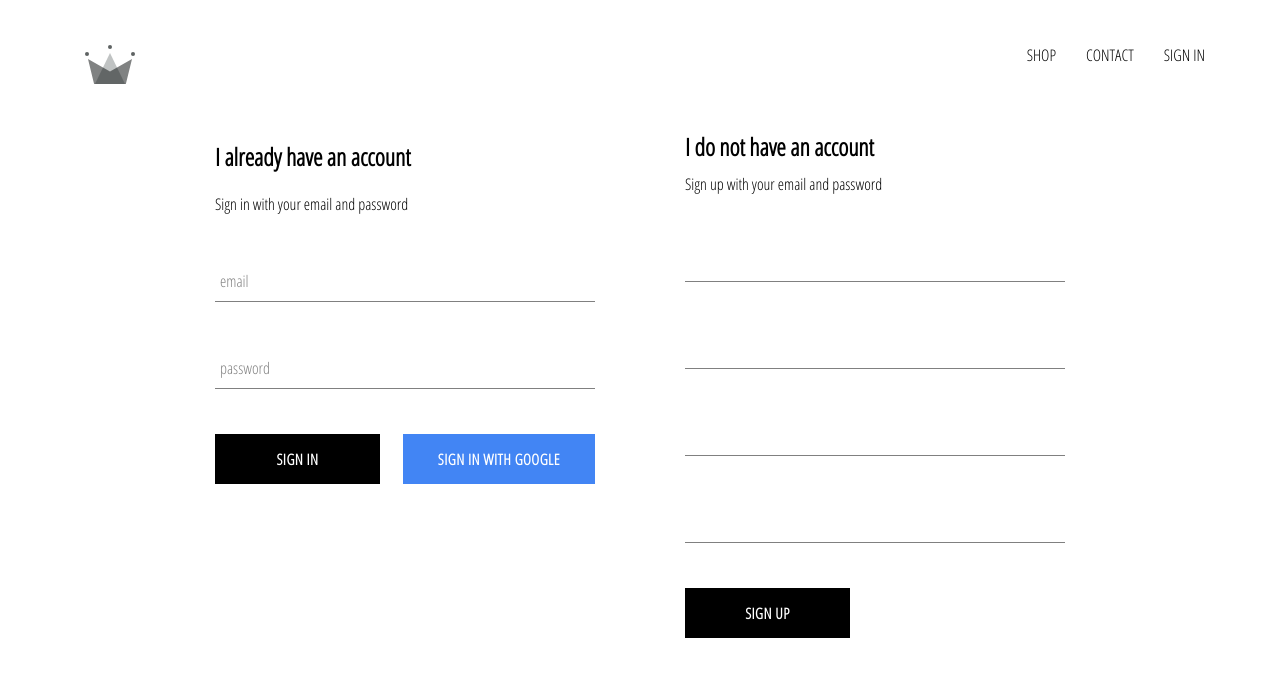
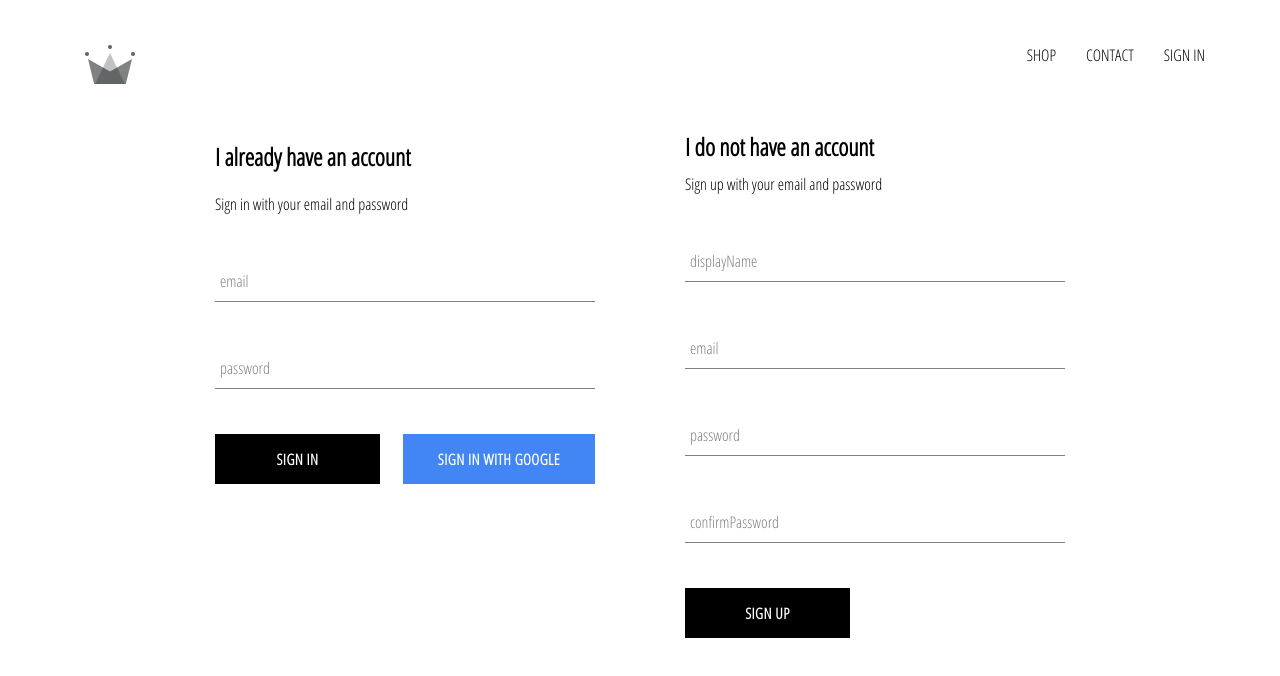
Before and after one commit to ivmel-ca/crwn-redux-saga, a React (Create React App) app: page /signin in a window 1280 px wide. Shown: the top 676 px of the page. Built offline with nearby package versions, Linux system fonts and the light colour scheme; no server answers.

Commit message:
finishing sign-in handleSubmit method

```diff
--- a/src/components/sign-in/sign-in.component.jsx
+++ b/src/components/sign-in/sign-in.component.jsx
@@ -4,7 +4,7 @@ import './sign-in.styles.scss'
 
 import FormInput from "../form-input/form-input.component";
 import CustomButton from "../custom-button/custom-button.component";
-import { signInWithGoogle } from "../../firebase/firebase.util";
+import { auth, signInWithGoogle } from "../../firebase/firebase.util";
 
 class SignIn extends React.Component {
     constructor(props) {
@@ -16,13 +16,21 @@ class SignIn extends React.Component {
         }
     }
 
-    handleSubmit = event => {
+    handleSubmit = async event => {
         event.preventDefault();
 
-        this.setState({
-           email: '',
-           password: '',
-        });
+        const {email, password} = this.state;
+
+        try {
+             await auth.signInWithEmailAndPassword(email, password);
+
+            this.setState({
+                email: '',
+                password: '',
+            });
+        } catch (error) {
+            console.error(error);
+        }
     };
 
     handleChange = event => {
@@ -39,10 +47,7 @@ class SignIn extends React.Component {
                 <h2>I already have an account</h2>
                 <span>Sign in with your email and password</span>
 
-                <form action=""
-                onSubmit={this.handleSubmit}
-                >
-
+                <form onSubmit={this.handleSubmit}>
                     <FormInput
                         type="email"
                         name="email"
--- a/src/components/sign-up/sign-up.component.jsx
+++ b/src/components/sign-up/sign-up.component.jsx
@@ -66,6 +66,7 @@ class SignUp extends React.Component {
                     <FormInput
                     type="text"
                     name="displayName"
+                    label="displayName"
                     value={ displayName }
                     onChange={ this.handleChange }
                     required
@@ -73,6 +74,7 @@ class SignUp extends React.Component {
                     <FormInput
                         type="email"
                         name="email"
+                        label="email"
                         value={ email }
                         onChange={ this.handleChange }
                         required
@@ -80,6 +82,7 @@ class SignUp extends React.Component {
                     <FormInput
                         type="password"
                         name="password"
+                        label="password"
                         value={ password }
                         onChange={ this.handleChange }
                         required
@@ -87,6 +90,7 @@ class SignUp extends React.Component {
                     <FormInput
                         type="password"
                         name="confirmPassword"
+                        label="confirmPassword"
                         value={ confirmPassword }
                         onChange={ this.handleChange }
                         required
```
